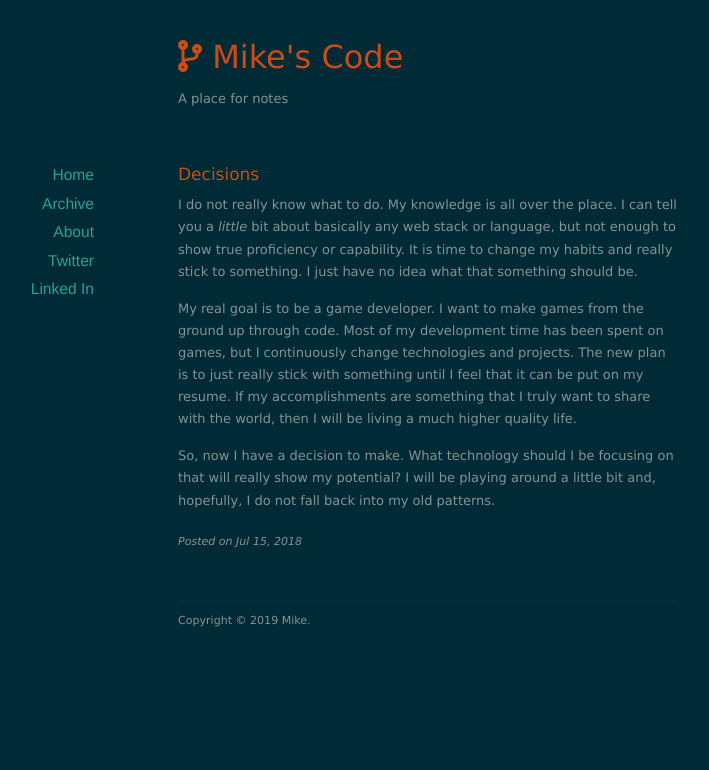
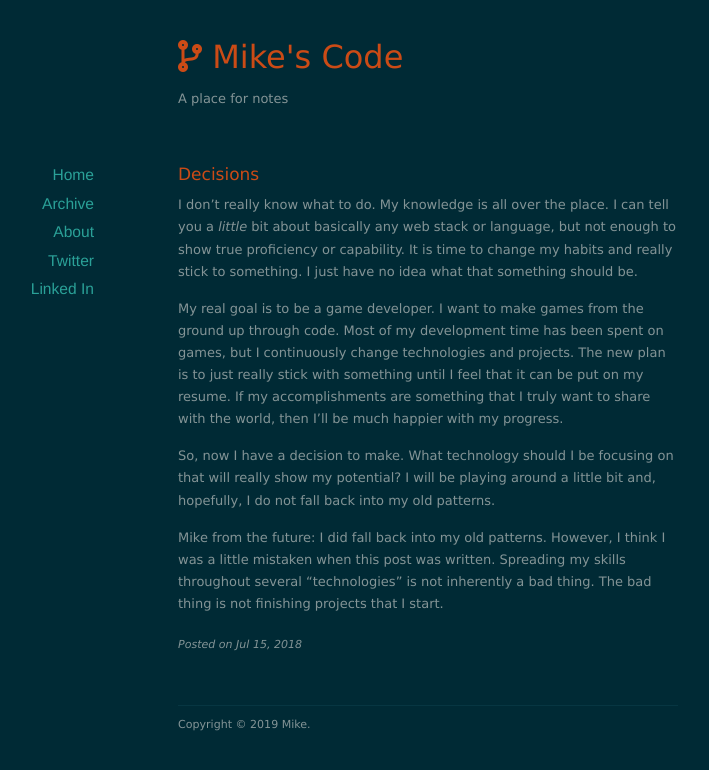
Before and after one commit to micheal-earl/mikes-program-blog, a Jekyll site: the page built from _posts/2018-07-15-decisions.markdown, in a window 1280 px wide. Shown: the top 770 px of the page, without its empty margins (212-921 px from the left). Built offline with Jekyll 4.4.1, drawn with Linux system fonts in a browser that asks for light colours; nearby versions of some CDN libraries.

```diff
--- a/_posts/2018-07-08-Nostalgia.markdown
+++ b/_posts/2018-07-08-Nostalgia.markdown
@@ -5,7 +5,7 @@ date:   2018-07-08 00:00:00 -0800
 categories: whimsical
 ---
 
-Writing has always been a difficult beast for me. Every time I sit down to write something, I just fail to  bring anything _substantial_ to mind. I do not live a fanciful life of amazing adventure but, rather, a fanciful life of mediocre adventure.
+Writing has always been a difficult beast for me. Every time I sit down to write something, I just fail to  bring anything _substantial_ to mind. I don't live a fanciful life of tantalizing adventure but, rather, a fanciful life of mediocre preservation.
 
 Every time I come back to trying to write on my blog, my eyes are drawn to my first post: "I'm still alive". Ironic, because that is not actually my first post. My first two posts were deleted by me when I wrote "I'm still alive." Perhaps I thought that I could just retcon those posts out of my life.
 
--- a/_posts/2018-07-09-escaping-lua.markdown
+++ b/_posts/2018-07-09-escaping-lua.markdown
@@ -7,9 +7,9 @@ categories: whimsical
 
 I love Lua as a programming language. It really has mostly everything I would ever want from a programming language. It is speedy (using LuaJIT) and it is easy to pick up. Using Lua and LÖVE for projects is a joy.
 
-However, I have become a little less enchanted with Lua syntax. It seems a really shallow thing to be upset with considering how good everything else seems to be, but I just can't escape how strange it is sometimes. Using "then" and "end" to define code blocks is awkward and so _different_ from the other languages I regularly use. Swapping from Javascript and C# is relatively painless syntacticly, but swapping from C# or Javascript to Lua always takes a little bit of adjustment.
+However, I have never been a very big fan of Lua syntax. It seems a really shallow thing to be upset with considering how good everything else seems to be, but I just can't escape how strange it can be. Using "then" and "end" to define code blocks is awkward and so _different_ from the other languages I regularly use. Swapping from Javascript and C# is usually syntactically painless, but swapping from C# or Javascript to Lua always takes a little bit of adjustment.
 
-Another thing that has frustrated me and wasted hours of my time is that Lua arrays are initialized at 1! This causes so many bugs after coming back from other languages and it always takes me time to remember this idiosyncrasy of Lua.
+Another thing that has frustrated me and wasted hours of my time is that Lua arrays are initialized at 1! This causes so many bugs after coming back from other languages and it always takes an adjustmant period to remember this idiosyncrasy of Lua.
 
 All of this has led me to explore languages that can transpile to Lua. I have tried and failed to use castl, a Javascript to Lua transpiler, and I have also encountered issues with another popular transpiled ;language called moonscript. Moonscript was a frustrating experience in much the same vein that Lua is a frustrating experience. Some changes to the syntax sumply make no sense, why do I use "\" to access an objects methods instead of ":"
 
--- a/_posts/2018-07-15-decisions.markdown
+++ b/_posts/2018-07-15-decisions.markdown
@@ -5,8 +5,10 @@ date:   2018-07-15 00:00:00 -0800
 categories: whimsical
 ---
 
-I do not really know what to do. My knowledge is all over the place. I can tell you a _little_ bit about basically any web stack or language, but not enough to show true proficiency or capability. It is time to change my habits and really stick to something. I just have no idea what that something should be.
+I don't really know what to do. My knowledge is all over the place. I can tell you a _little_ bit about basically any web stack or language, but not enough to show true proficiency or capability. It is time to change my habits and really stick to something. I just have no idea what that something should be.
 
-My real goal is to be a game developer. I want to make games from the ground up through code. Most of my development time has been spent on games, but I continuously change technologies and projects. The new plan is to just really stick with something until I feel that it can be put on my resume. If my accomplishments are something that I truly want to share with the world, then I will be living a much higher quality life.
+My real goal is to be a game developer. I want to make games from the ground up through code. Most of my development time has been spent on games, but I continuously change technologies and projects. The new plan is to just really stick with something until I feel that it can be put on my resume. If my accomplishments are something that I truly want to share with the world, then I'll be much happier with my progress.
 
 So, now I have a decision to make. What technology should I be focusing on that will really show my potential? I will be playing around a little bit and, hopefully, I do not fall back into my old patterns.
+
+Mike from the future: I did fall back into my old patterns. However, I think I was a little mistaken when this post was written. Spreading my skills throughout several "technologies" is not inherently a bad thing. The bad thing is not finishing projects that I start.
--- a/_posts/2018-08-02-home.markdown
+++ b/_posts/2018-08-02-home.markdown
@@ -8,3 +8,5 @@ categories: whimsical
 I just got back home from my trip to Canada. I had a lot of fun during the trip, but I am glad to be back home so I can start getting some work done. My next semester of college begins in only two weeks, and most of the classes are still general education.
 
 Making sure that I'm always learning something new about technology is a must. Becoming complacent would be very bad at this step in my life. My plan is to have at least one commit to github every single day. This will make sure that I think about programming every single day, even if that commit is just a change to the blog.
+
+Mike from the future: Yeah that commit a day thing never really took off. I'll be attempting it again now though! 2019-06-04
```
Also changed, not shown: _posts/2018-03-03-been-a-while.markdown (+4 -4 lines), _posts/2019-08-05-bad-at-this.markdown (renamed from _posts/2019-08-05-rust-and-c.markdown).
